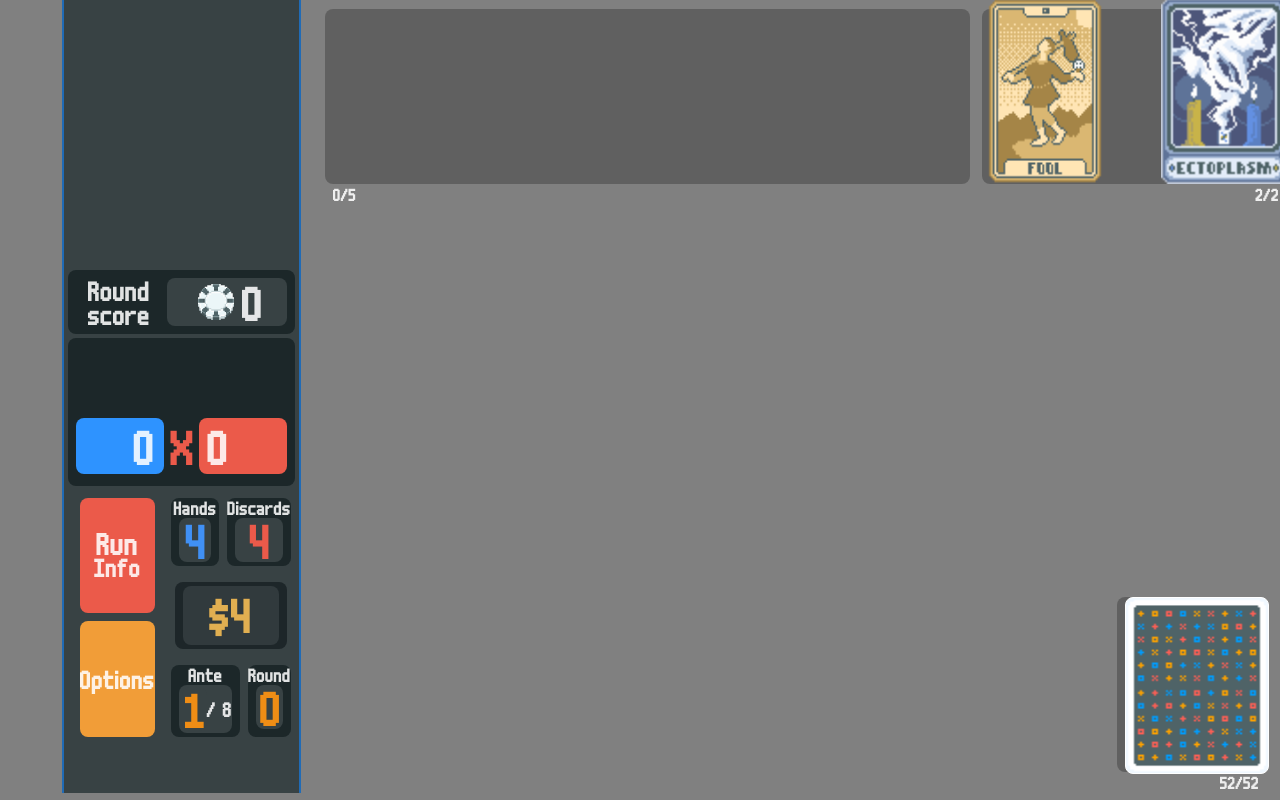
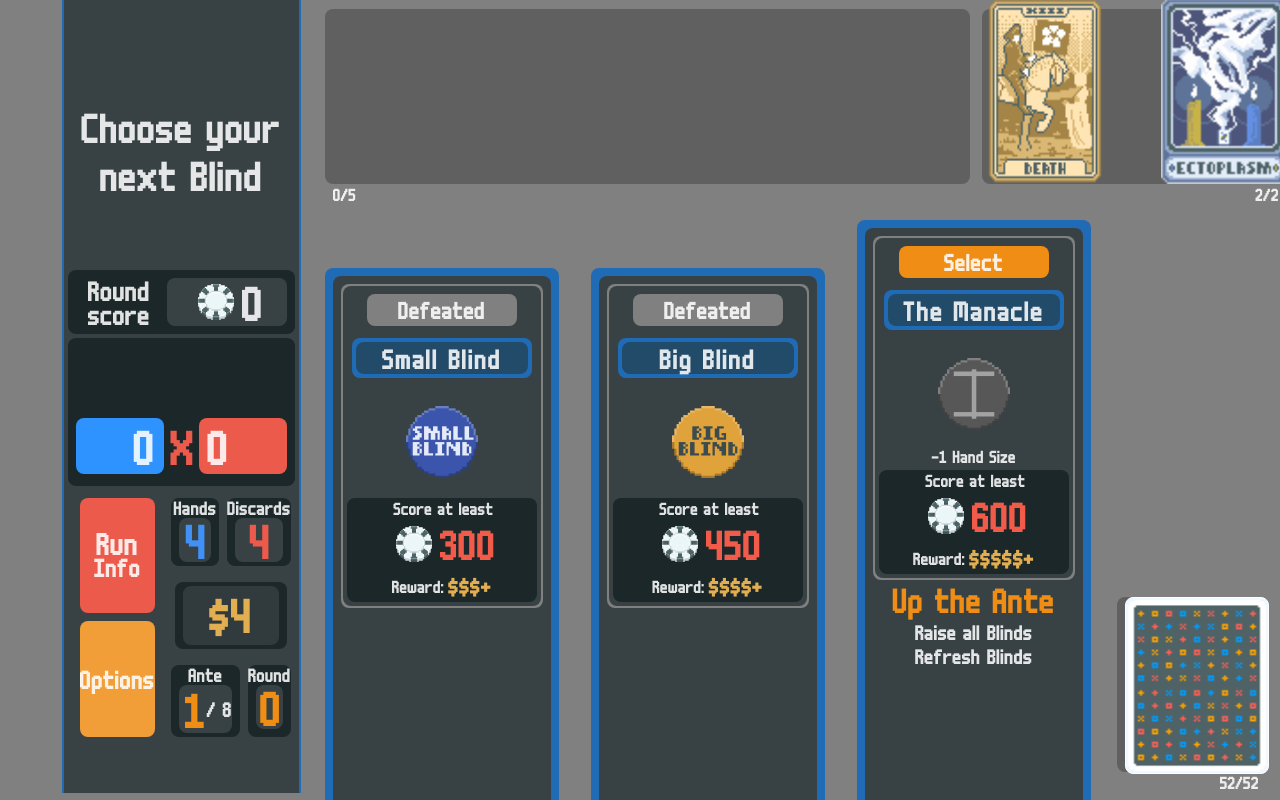
Before and after one commit to imisaacwu/webatro, a React (Vite) app: page / in a window 1280 px wide. Shown: the top 800 px of the page. Built offline with nearby package versions, Linux system fonts and the light colour scheme.

Commit message:
Re-order fix, death, red seal, debuff fix

```diff
--- a/src/GameState.ts
+++ b/src/GameState.ts
@@ -2,6 +2,7 @@ import { createContext, Dispatch } from "react"
 import { BlindType, Consumables, ConsumableType, DeckType, Edition, Enhancement, handLevels, HandType, handUpgrade, Rank, rankChips, Seal, Suit } from "./Constants"
 import { ante_base, AnteBlinds, bestHand, boss_roll, cardSnap, getNextBlind, shuffle } from "./Utilities"
 import { CardInfo } from "./components/CardInfo"
+import { debuffCards } from "./App"
 
 export const levelHand = ({ hand, n = 1 }: {hand: keyof typeof handLevels, n?: number}) => {
     handLevels[hand].level += n
@@ -83,7 +84,7 @@ type GameAction = {
 }
 
 export const initialGameState: GameState = {
-    state: 'shop' as GameStates,
+    state: 'blind-select' as GameStates,
 
     stats: {
         handSize: 8,
@@ -112,7 +113,7 @@ export const initialGameState: GameState = {
         hidden: [],
         sort: 'rank',
         played: [],
-        consumables: [{id: -1, ...Consumables[29]}, {id: -2, ...Consumables[19]}],
+        consumables: [{id: 100, ...Consumables[42]}, {id: 101, ...Consumables[19]}],
         lastCon: undefined
     },
 
@@ -195,46 +196,11 @@ export const gameReducer = (state: GameState, action: GameAction): GameState =>
                         }
                     }
                     if(state.blind.curr === 'boss') {
-                        if(name === 'The Club') {
-                            next.cards.deck.forEach(c => {
-                                if(c.suit === Suit.Clubs) {
-                                    c.debuffed = true
-                                }
-                            })
-                        } else if(name === 'The Goad') {
-                            next.cards.deck.forEach(c => {
-                                if(c.suit === Suit.Spades) {
-                                    c.debuffed = true
-                                }
-                            })
-                        } else if(name === 'The Head') {
-                            next.cards.deck.forEach(c => {
-                                if(c.suit === Suit.Hearts) {
-                                    c.debuffed = true
-                                }
-                            })
-                        } else if(name === 'The Pillar') {
-                            next.cards.deck.forEach(c => {
-                                if(state.cards.played.includes(c)) {
-                                    c.debuffed = true
-                                }
-                            })
-                        } else if(name === 'The Plant') {
-                            next.cards.deck.forEach(c => {
-                                if([Rank.King, Rank.Queen, Rank.Jack].includes(c.rank)) {
-                                    c.debuffed = true
-                                }
-                            })
-                        } else if(name === 'The Needle') {
+                        debuffCards(state.blind.boss, next.cards.deck, state.cards.played)
+                        if(name === 'The Needle') {
                             next.stats.hands = 1
                         } else if(name === 'The Water') {
                             next.stats.discards = 0
-                        } else if(name === 'The Window') {
-                            next.cards.deck.forEach(c => {
-                                if(c.suit === Suit.Diamonds) {
-                                    c.debuffed = true
-                                }
-                            })
                         }
                     }
                     break
@@ -302,18 +268,13 @@ export const gameReducer = (state: GameState, action: GameAction): GameState =>
                     consumables: updated
                 }}
             } else {
-                const card = action.payload?.card! as CardInfo
+                const card = state.cards.hand.find(c => c.id === (action.payload?.card! as CardInfo).id)!
                 if(state.blind.curr !== 'boss' || state.blind.boss.name !== 'Cerulean Bell' || state.cards.selected.indexOf(card) !== 0) {
-                    let updated = state.cards.selected
-                    if(state.cards.selected.includes(card)) {
-                        updated = updated.filter(c => c.id !== card.id)
-                    } else {
-                        updated.push(card)
-                    }
-                    const hand = bestHand(updated)
+                    card.selected = !card.selected
+                    const hand = bestHand(state.cards.hand.filter(c => c.selected))
                     next = {...next,
                         cards: {...state.cards,
-                            selected: updated
+                            selected: state.cards.hand.filter(c => c.selected)
                         },
                         active: {
                             name: hand,
@@ -323,20 +284,18 @@ export const gameReducer = (state: GameState, action: GameAction): GameState =>
                             }
                         }
                     }
-                    card.selected = !card.selected
                 }
             }
             break
         case 'submit':
-            let selected = state.cards.selected.sort((a, b) => (
-                state.cards.hand.findIndex(c => c.id === b.id) - state.cards.hand.findIndex(c => c.id === a.id)
-            ))
+            let selected = state.cards.selected
             // Update card state
             selected.forEach(c => {
                 c.selected = false
                 c.flipped = false
                 c.submitted = true
             })
+            let glassToBreak: CardInfo[] = []
             // Does it score?
             if(state.blind.curr === 'boss' && ((name === 'The Psychic' && selected.length < 5) ||
                 (name === 'The Eye' && state.cards.played.includes(state.active.name)) ||
@@ -373,16 +332,16 @@ export const gameReducer = (state: GameState, action: GameAction): GameState =>
                         }
                     })
                 } else if(hand === 'HIGH_CARD') {
-                    selected.sort((a, b) => b.rank - a.rank).forEach((c, i) => {
+                    [...selected].sort((a, b) => b.rank - a.rank).forEach((c, i) => {
                         if(i > 0) { c.scored = false }
                     })
                 }
                 // Activation sequence
                 let chips = handLevels[hand].chips, mult = handLevels[hand].mult
-                let glassToBreak = []
                 selected.forEach(c => {
                     if(!c.debuffed && c.scored) {
-                        for(let i = 0; i < 1; i++) {
+                        let max = 1
+                        for(let i = 0; i < max; i++) {
                             chips += rankChips[Rank[c.rank] as keyof typeof rankChips]
                             if(c.enhancement !== undefined) {
                                 switch(c.enhancement) {
@@ -411,7 +370,7 @@ export const gameReducer = (state: GameState, action: GameAction): GameState =>
                             }
                             if(c.enhancement !== undefined && c.enhancement === Enhancement.Bonus) { chips += 30 }
 
-                            // if(c.seal !== undefined && c.seal === Seal.Red) { i-- }
+                            if(c.seal !== undefined && c.seal === Seal.Red) { max = 2 }
                         }
                     }
                 })
@@ -429,9 +388,9 @@ export const gameReducer = (state: GameState, action: GameAction): GameState =>
                     hands: state.stats.hands - 1
                 },
                 cards: {...next.cards,
-                    hand: state.cards.hand.filter(c => !selected.includes(c)),
+                    hand: state.cards.hand.filter(c => !c.submitted),
                     selected: [],
-                    submitted: selected
+                    submitted: selected.filter(c => !glassToBreak.includes(c))
                 }
             }
             break
--- a/src/Utilities.ts
+++ b/src/Utilities.ts
@@ -70,7 +70,7 @@ export const shuffle = (cards: any[]) => {
 // https://www.desmos.com/calculator/1jlnwr1peo
 export const cardSnap = ({cards, idPrefix, r = 6000}: {cards: any[], idPrefix: string, r?: number}) => {
     if(cards.length !== 0) {
-        const cardDiv = cards.map(c => document.querySelector(`[id='${idPrefix}${c.id}']`) as HTMLElement)
+        const cardDiv = cards.map(c => document.querySelector(`[id='${idPrefix}_${c.id}']`) as HTMLElement)
         if(!cardDiv.every(c => c !== null)) { return }
         const container = cardDiv[0]!.parentElement!, w = container.clientWidth, n = cards.length
         const lStep = w / n, extra = (lStep - cardDiv[0]!.clientWidth) / (n - 1)
--- a/src/components/Card.tsx
+++ b/src/components/Card.tsx
@@ -175,7 +175,7 @@ export const Card = ({
 
     return (
         <div
-            id={`card${id}`}
+            id={`card_${id}`}
             className={`card ${mode}` +
                 `${selected ? ' selected' : ''}` +
                 `${mode === 'standard' && submitted ? ' submitted' : ''}` +
--- a/src/components/Consumable.tsx
+++ b/src/components/Consumable.tsx
@@ -2,6 +2,8 @@ import { MouseEventHandler, useContext, useRef } from "react";
 import { Consumables, ConsumableType, DeckType, Edition, Enhancement, handLevels, HandType, handUpgrade, Rank, Seal, Suit } from "../Constants";
 import './Consumable.css';
 import { GameStateContext, levelHand } from "../GameState";
+import { debuffCards } from "../App";
+import { cardSnap } from "../Utilities";
 const images: Record<string, { default: string }> = import.meta.glob('../assets/consumables/*/*.png', { eager: true })
 
 const getImage = (type: 'Tarot' | 'Planet' | 'Spectral', name: string) => {
@@ -234,7 +236,16 @@ export const Consumable = ({selected = false, ...props}: ConsumableType) => {
                         if(game.state !== 'scoring' || game.cards.selected.length < 1 || game.cards.selected.length > 2) { return }
                         game.cards.selected.forEach(c => dispatch({type: 'removeCard', payload: {cardLocation: 'hand', card: c}}))
                         break
-                    case 'Death': // TODO (after reorder)
+                    case 'Death':
+                        if(game.state !== 'scoring' || game.cards.selected.length !== 2) { return }
+                        const l = game.cards.selected[0], r = game.cards.selected[1]
+                        dispatch({type: 'select', payload: {card: l}})
+                        l.suit = r.suit
+                        l.rank = r.rank
+                        l.edition = r.edition
+                        l.enhancement = r.enhancement
+                        l.seal = r.seal
+                        dispatch({type: 'select', payload: {card: l}})
                         break
                     case 'Temperance':
                         break
@@ -266,13 +277,17 @@ export const Consumable = ({selected = false, ...props}: ConsumableType) => {
                         break
                 }
             }
+            if(game.blind.curr === 'boss') {
+                debuffCards(game.blind.boss, game.cards.hand, game.cards.played)
+            }
             dispatch({type: 'setLastUsedConsumable', payload: {consumable: consumable}})
             dispatch({type: 'discard'})
+            cardSnap({cards: game.cards.consumables, idPrefix: 'consumable', r: -1})
         }
     }
 
     return (
-        <div id={`consumable${props.id}`} className={props.name + `${selected ? ' selected' : ''}`}>
+        <div id={`consumable_${props.id}`} className={props.name + `${selected ? ' selected' : ''}`}>
             <img src={image} onClick={() => {
                 dispatch({type: 'select', payload: {consumable: consumable}})
             }} draggable={false}/>
```
Also changed, not shown: src/App.tsx (+26 -2 lines).
